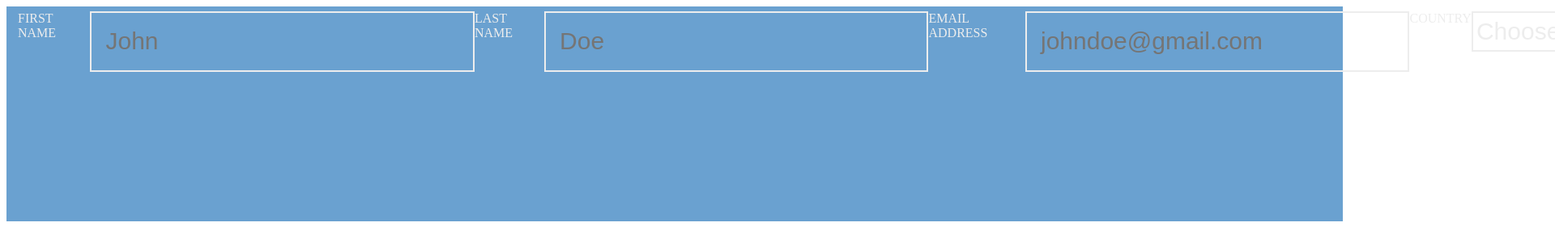
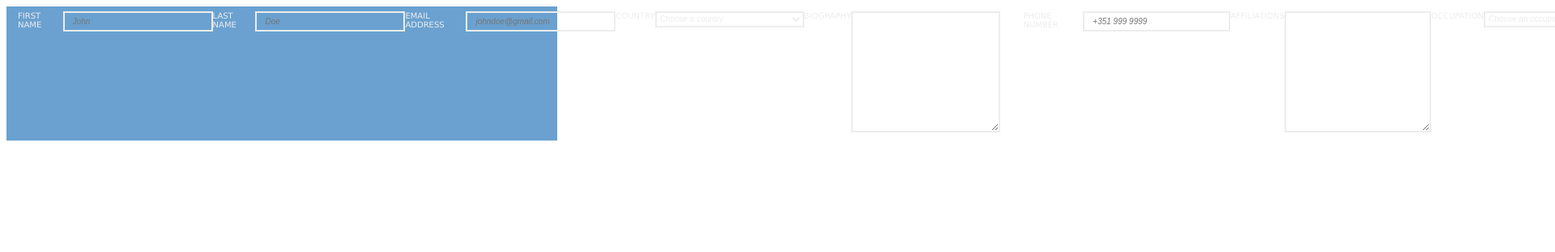
Before and after one commit to GarrettXR/Form-Design, a plain HTML site: page index.html in a window 1280 px wide. Shown: the top 312 px of the page at 81% size, 1920 px wide, since content can reach past the window. Drawn offline with Linux system fonts and the light colour scheme.

Commit message:
created a form-design page

```diff
--- a/style.css
+++ b/style.css
@@ -5,45 +5,48 @@ form {
 	display: flex;
 	background-color: rgb(106,161,208);
 	justify-content: space-between;
-	font-family: Helvetica, Arial, serif-sans
-	height: 2000px;
-	width: 1650px;
+	font-family: Verdana, Arial
+	height: 1000px;
+	width: 680px;
 }
 input {
 	border: 2px solid #ededed;
 	background-color: transparent;
-	height: 75px;
-	width: 500px;
-	font-size:30px;
+	height: 25px;
+	width: 200px;
+	font-size:10px;
 	color: #ededed;
+	padding-left: 10px;
 
 }
 input:focus {
 	border: 2px solid #3c6c97;
 	outline: none;
-	font-size: 30px;
+	font-size: 10px;
 
 }
 select {
 	border: 2px solid #ededed;
 	background-color: transparent;
 	color: #ededed;
-	height: 50px;
-	width: 500px;
-	font-size: 30px
+	height: 20px;
+	width: 200px;
+	font-size: 10px
+
 }
 select:focus {
 	border: 2px solid #3c6c97;
 	outline: none;
-	font-size: 30px;
+	font-size: 10px;
 }
 textarea {
 	border: 2px solid #ededed;
 	background-color: transparent;
-	height: 250px;
-	width: 500px;
-	font-size:30px;
+	height: 150px;
+	width: 200px;
+	font-size:10px;
 	color: #ededed;
+
 }
 textarea:focus {
 	border: 2px solid #3c6c97;
@@ -52,14 +55,15 @@ textarea:focus {
 label {
 	color: #ededed;
 	text-transform: uppercase;
+	font-size: 10px;
+	font-family: Verdana, Arial
 }
 fieldset {
 	display: flex;
 	border: transparent;
 }
 ::placeholder {
-	display: flex;
-	flex-wrap: wrap;
-	font-size: 30px;
-	padding-left: 15px;
+	font-size: 10px;
+	padding-top: 5px;
+	font-style: italic;
 }
```
Also changed, not shown: index.html (+0 -24 lines).
